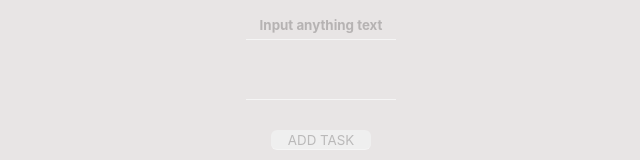
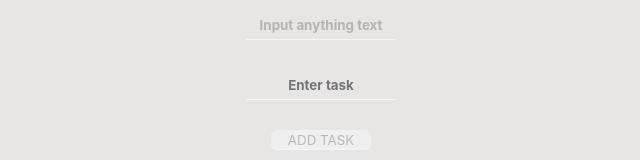
Before and after one commit to Evgeniy-makdak/hooks, a React (Create React App) app: page / in a window 1280 px wide. Shown: the part 206-366 px from the top of the page, without its empty margins (319-959 px from the left). Built offline with nearby package versions, Linux system fonts and the light colour scheme.

Commit message:
The Draggable and react-uuid libraries have been installed, the logic for adding records and communicating with localStorage has been written. The functionality for interacting with localStorage is wrapped in useEffect.

```diff
--- a/package.json
+++ b/package.json
@@ -8,7 +8,9 @@
     "@testing-library/user-event": "^13.5.0",
     "react": "^18.3.1",
     "react-dom": "^18.3.1",
+    "react-draggable": "^4.4.6",
     "react-scripts": "5.0.1",
+    "react-uuid": "^2.0.0",
     "web-vitals": "^2.1.4"
   },
   "scripts": {
--- a/src/components/Todo.jsx
+++ b/src/components/Todo.jsx
@@ -1,14 +1,34 @@
-import { useState } from "react";
-
+import { useState, useEffect } from "react";
+import Draggable from "react-draggable";
+import { v4 as uuidv4} from "react-uuid"
 
 
 function Todo() {
 
-const [post, setPost] = useState('')
+const [item, setItem] = useState('')
+
+// Данный useState отвечает за список записей Todo (то есть за отдельные item-ы). Первоначально берётся из localStorage
+// и парсится в список, для наглядного отображения в браузере. Если в localStorage ничего нет, то отображается пустой массив.
+// Метод .getItem является стандартным методом localStorage, позволяющим получить значения, , сохраненного по определенному ключу в
+// локальном хранилище браузера.
+const [items, setItems] = useState(
+    JSON.parse(localStorage.getItem('item')) || []
+)
+
+// Данный useEffect работает при изменении items (разумеется, и при первом ререндинге) и преобразует список items в
+// JSON формат для записи в localStorage)
+useEffect(() => {
+    localStorage.setItem('items', JSON.stringify(items))
+}, [items])
 
     return (
         <div>
-            <input className="input" type="text" />
+            {/* Объясню суть этого обработчика событий: onChange={(e) => setItem(e.target.value)}
+            onChange указывает на отслеживание изменения в поле input-а. Если мы посмотрим на событие в колбэке "e",
+            то у него есть метод target, указывающий на содержимое этого поля, и метод value, который указывает
+            непосредственно на само значение в этом поле. Таким образом мы добиваемся изменения item-а */}
+            <input className="input" type="text" placeholder="Enter task"
+            onChange={(e) => setItem(e.target.value)}/>
             <button className="btn_todo">ADD TASK</button>
         </div>
      );
--- a/src/styles/todo.css
+++ b/src/styles/todo.css
@@ -14,6 +14,7 @@ body {
     border-bottom: 1px solid whitesmoke;
     background: none;
     color: rgba(82, 81, 80, 0.336);
+    outline: none;
 }
 
 .btn_todo {
@@ -26,4 +27,10 @@ body {
     border-bottom: 1px solid whitesmoke;
     border-radius: 6px;
     color: rgba(82, 81, 80, 0.336);
+    cursor: pointer;
 }
+
+.btn_todo:hover {
+    background: rgb(233, 83, 33);
+    color: aliceblue;
+}
```
Also changed, not shown: 1 other file (tests, documents, lock files or other folders).
